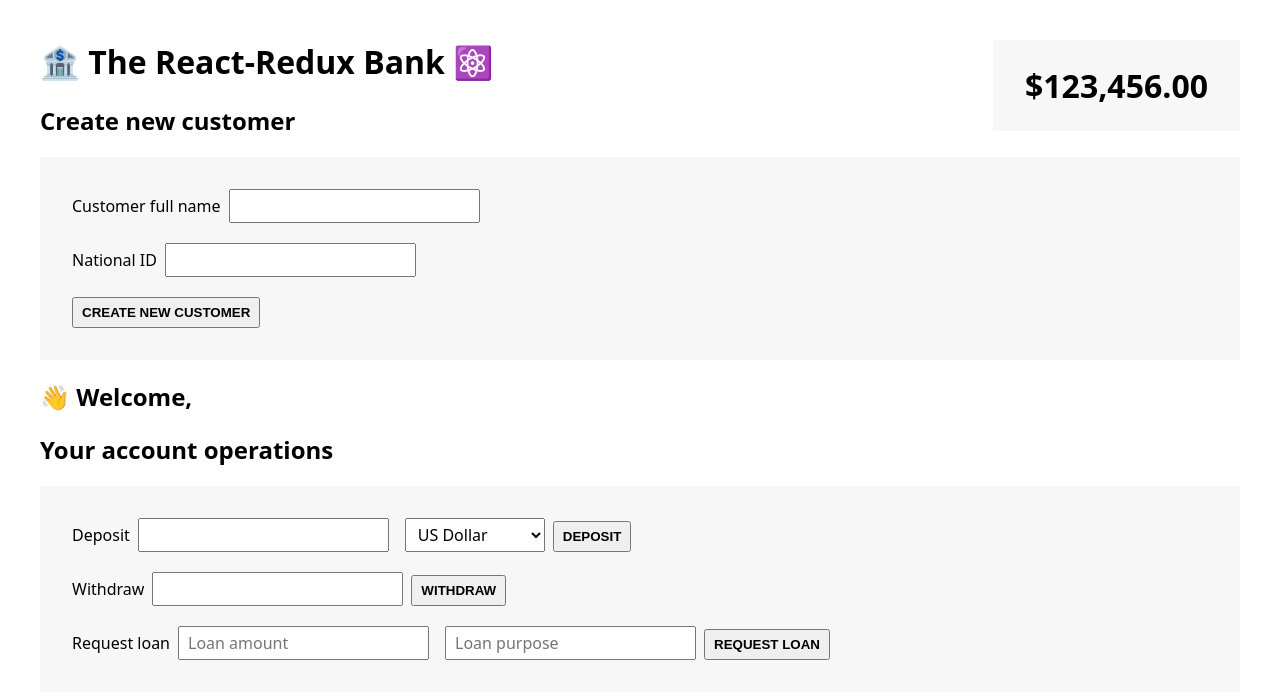
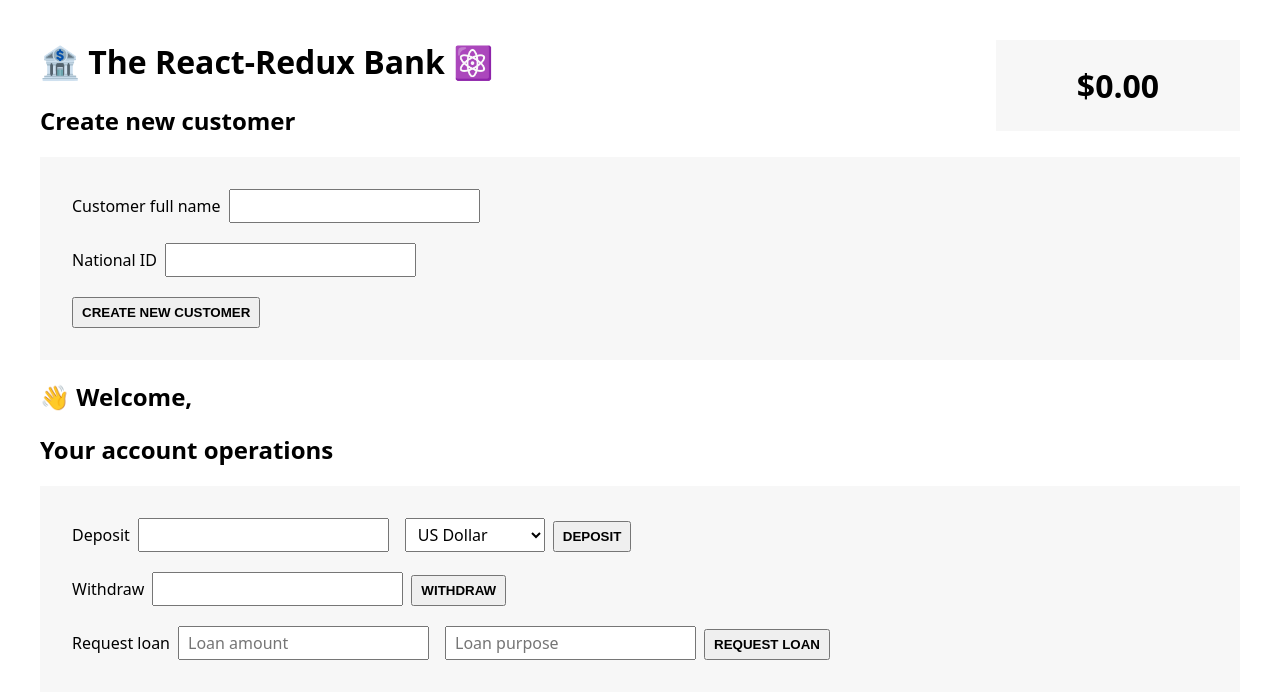
Before and after one commit to Contzo/Learning_projects, a React (Create React App) app in the folder redux-intro/: page / in a window 1280 px wide. Shown: the top 698 px of the page. Built offline with nearby package versions, Linux system fonts and the light colour scheme.

Commit message:
Legacy Redux and React connection

```diff
--- a/redux-intro/src/features/account/BalanceDisplay.js
+++ b/redux-intro/src/features/account/BalanceDisplay.js
@@ -1,3 +1,4 @@
+import { connect } from "react-redux";
 function formatCurrency(value) {
   return new Intl.NumberFormat("en", {
     style: "currency",
@@ -5,8 +6,13 @@
   }).format(value);
 }
 
-function BalanceDisplay() {
-  return <div className="balance">{formatCurrency(123456)}</div>;
+function BalanceDisplay({ balance }) {
+  return <div className="balance">{formatCurrency(balance)}</div>;
 }
 
-export default BalanceDisplay;
+function mapStateToProps(state) {
+  return {
+    balance: state.account.balance,
+  };
+}
+export default connect(mapStateToProps)(BalanceDisplay);
--- a/redux-intro/src/features/account/accountSlice.js
+++ b/redux-intro/src/features/account/accountSlice.js
@@ -8,7 +8,7 @@
     case "account/deposit":
       return { ...state, balance: state.balance + action.payload };
     case "account/withdraw":
-      return { ...state, balance: state.balance + action.payload };
+      return { ...state, balance: state.balance - action.payload };
     case "account/requestLoan":
       if (state.loan > 0) return state;
       return {
```
